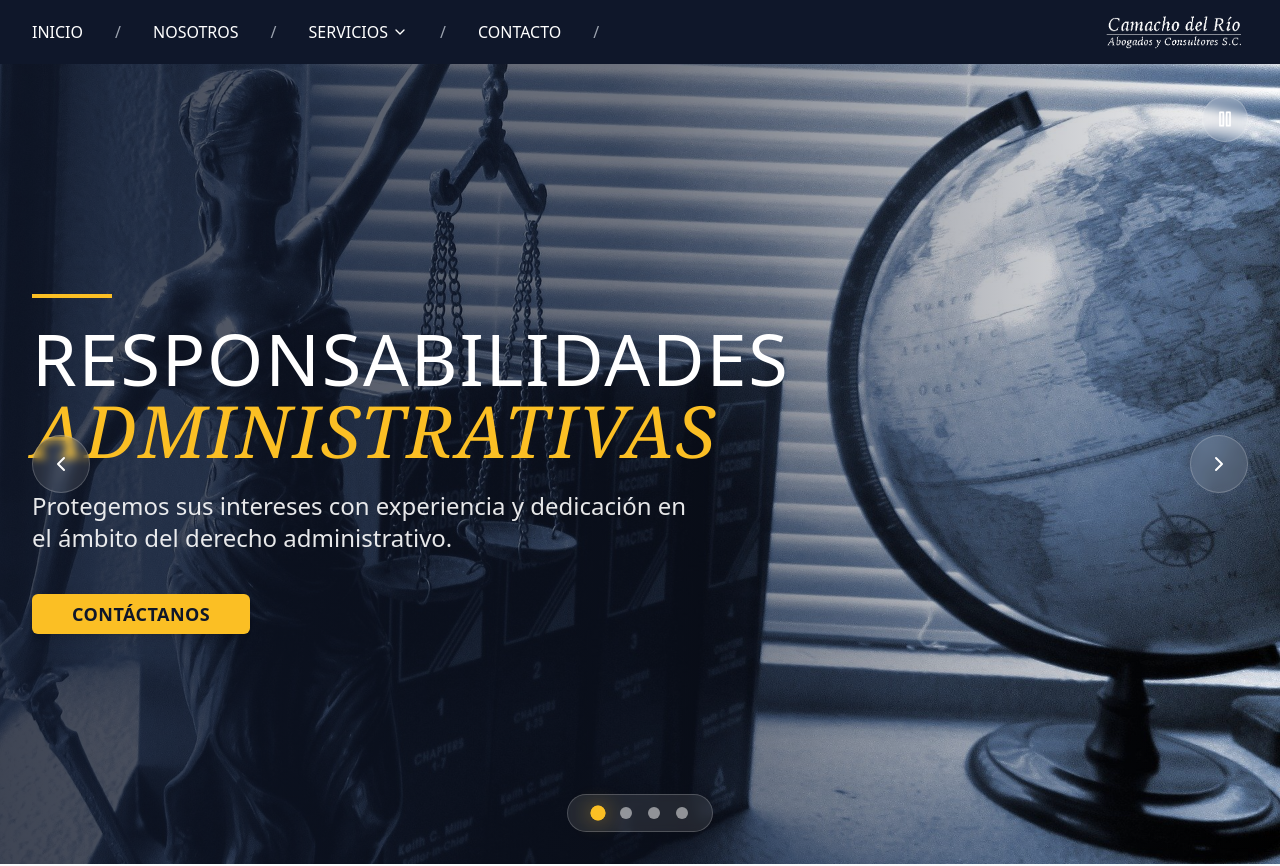
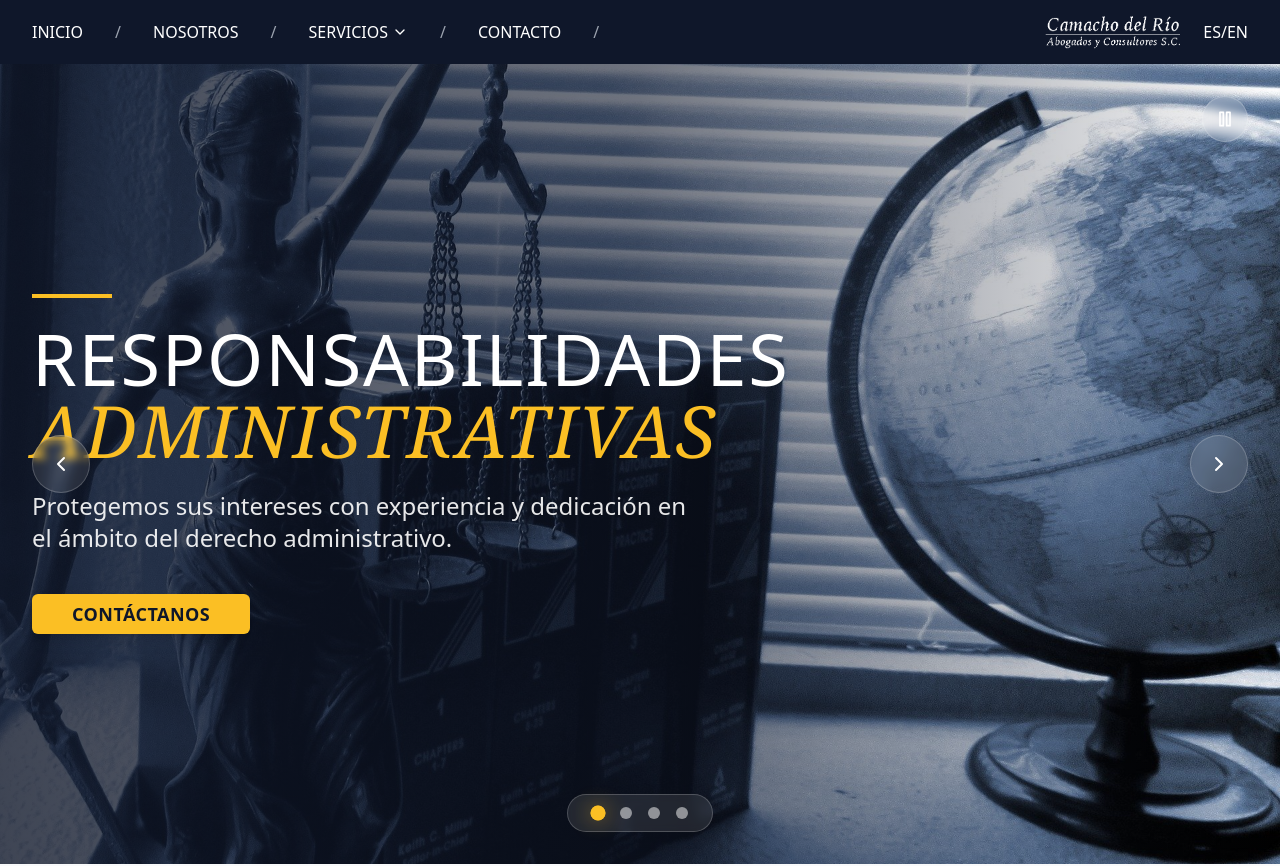
Before and after one commit to Irwingduran/ws-law-firm, a Next.js app: page / in a window 1280 px wide. Shown: the top 866 px of the page. Built offline with nearby package versions, Linux system fonts and the light colour scheme.

Commit message:
update (temporal) navbar.tsx

```diff
--- a/components/navbar.tsx
+++ b/components/navbar.tsx
@@ -75,6 +75,9 @@ export default function Navbar() {
             <div className="text-right">
              <Image src="/logo.png" alt="logo" width={150} height={150} />
             </div>
+            <div className="text-right">
+            <h2>ES/EN</h2>
+            </div>
           </div>
 
           {/* Mobile menu button */}
```
